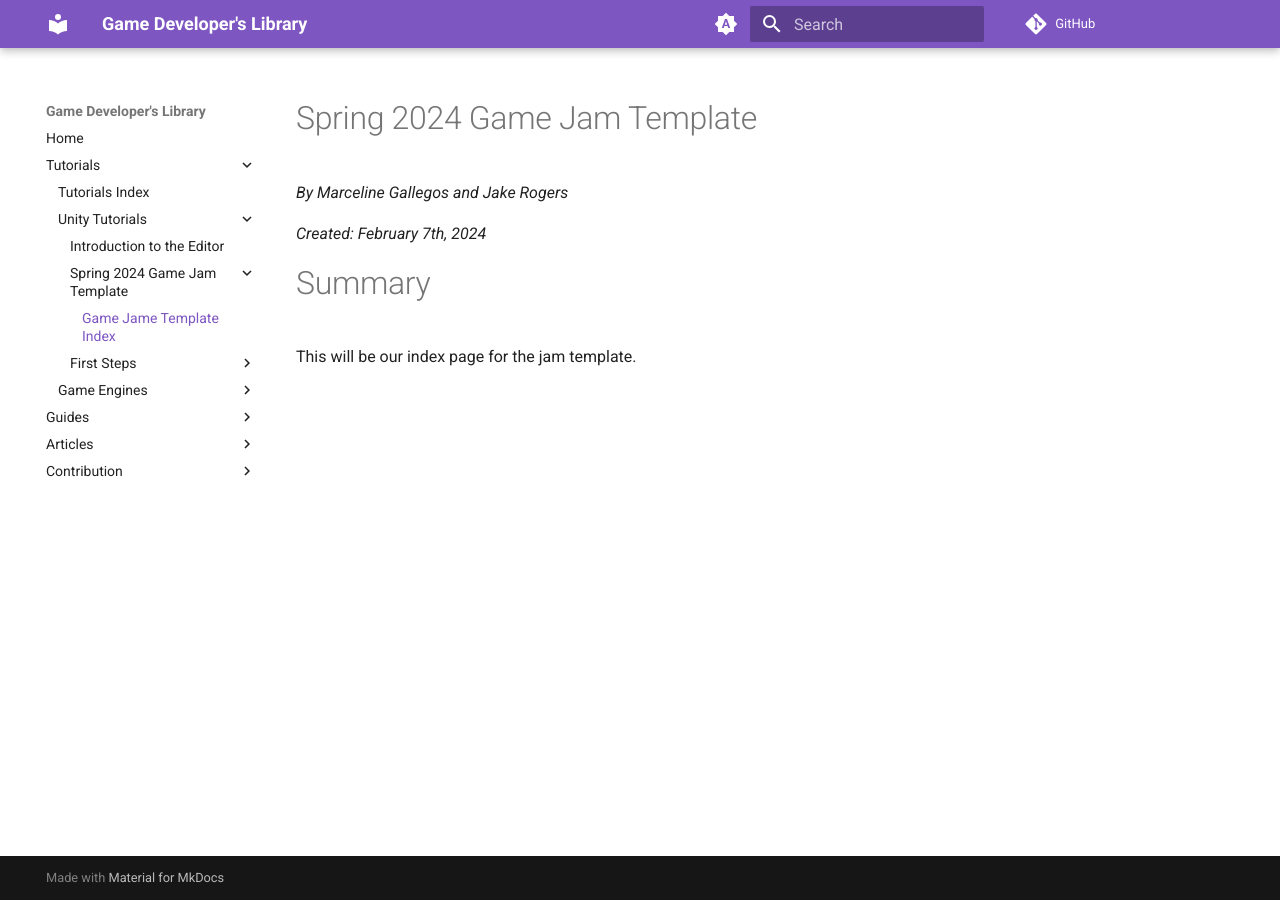
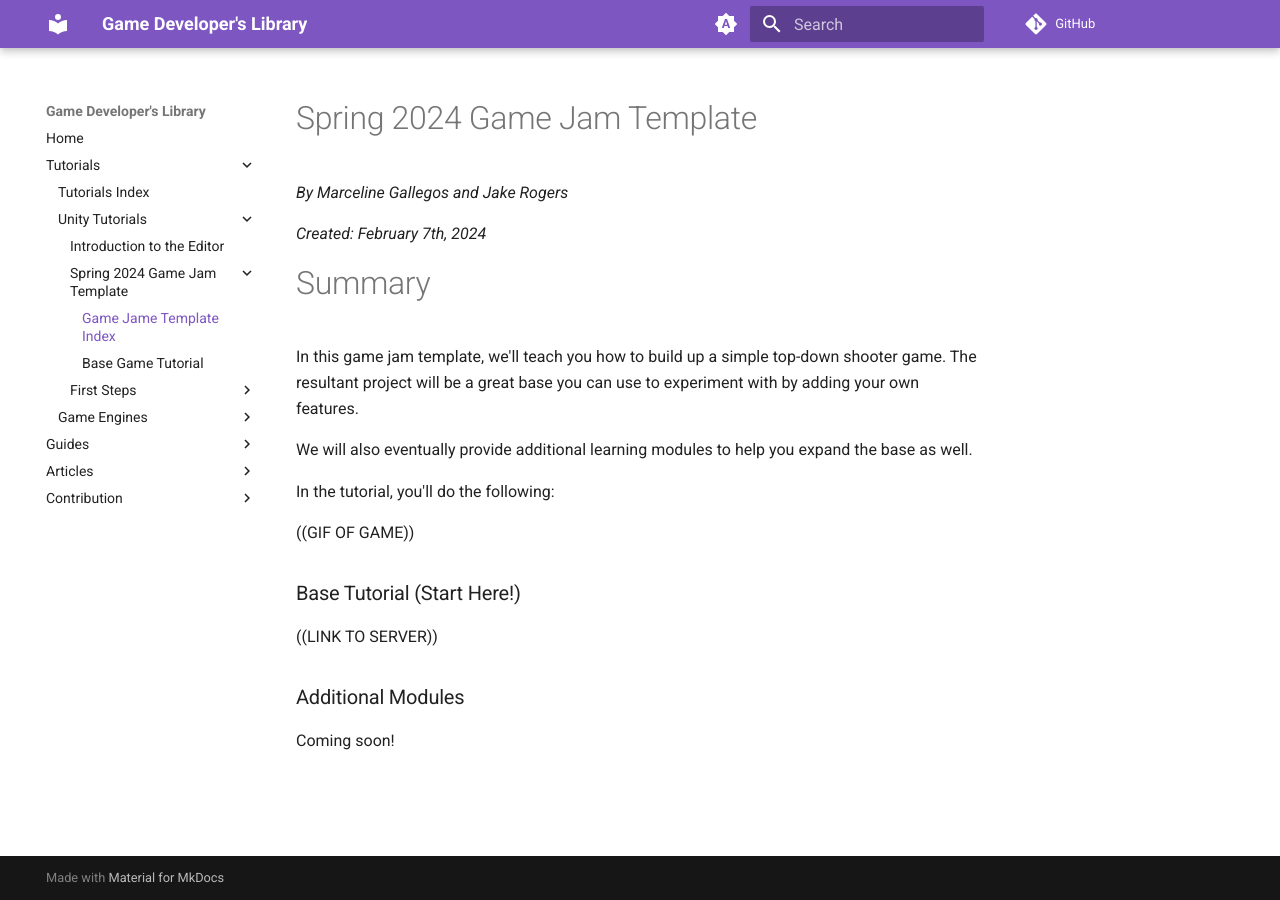
Before and after one commit to niu-gdo/game-developers-library, an MkDocs documentation site: the page built from docs/tutorials/unity-tutorials/sp24-jam-template/sp24-jam-template-index.md, in a window 1280 px wide. Built offline with MkDocs 1.6.1 and Material for MkDocs 9.7.7, drawn with Linux system fonts in a browser that asks for light colours; comment, search, counter and statistics services are not loaded.

Commit message:
Add template of base game tutorial

```diff
--- a/docs/tutorials/unity-tutorials/sp24-jam-template/sp24-jam-template-index.md
+++ b/docs/tutorials/unity-tutorials/sp24-jam-template/sp24-jam-template-index.md
@@ -5,4 +5,17 @@
 
 # Summary
 
-This will be our index page for the jam template.
+In this game jam template, we'll teach you how to build up a simple top-down shooter game. The resultant project will be a great base you can use to experiment with by adding your own features.
+
+We will also eventually provide additional learning modules to help you expand the base as well.
+
+In the tutorial, you'll do the following:
+
+((GIF OF GAME))
+
+### Base Tutorial (Start Here!)
+
+((LINK TO SERVER))
+
+### Additional Modules
+Coming soon!
--- a/mkdocs.yml
+++ b/mkdocs.yml
@@ -64,6 +64,7 @@ nav:
       - 'Introduction to the Editor': 'tutorials/unity-tutorials/unity-editor-introduction.md'
       - Spring 2024 Game Jam Template:
         - 'Game Jame Template Index': 'tutorials/unity-tutorials/sp24-jam-template/sp24-jam-template-index.md'
+        - 'Base Game Tutorial': 'tutorials/unity-tutorials/sp24-jam-template/sp24-jam-template-base.md'
       - First Steps:
         - 'Introduction': 'tutorials/unity-tutorials/first-step-series/unity-first-step-index.md'
         - 'Install Unity': 'tutorials/unity-tutorials/first-step-series/unity-first-step-install.md'
```
Also changed, not shown: docs/tutorials/unity-tutorials/sp24-jam-template/sp24-jam-template-base.md (added, +70 -0 lines).
